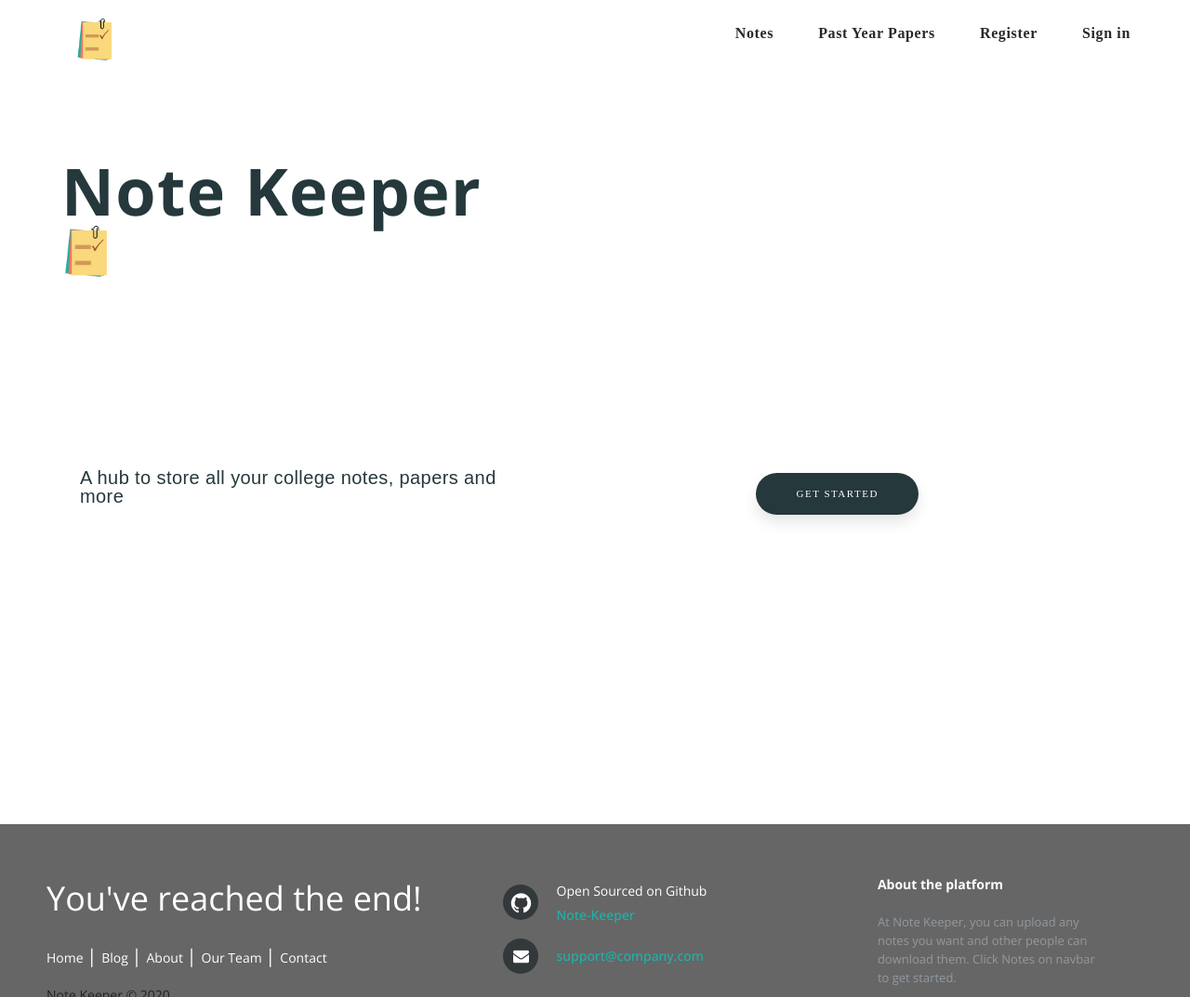
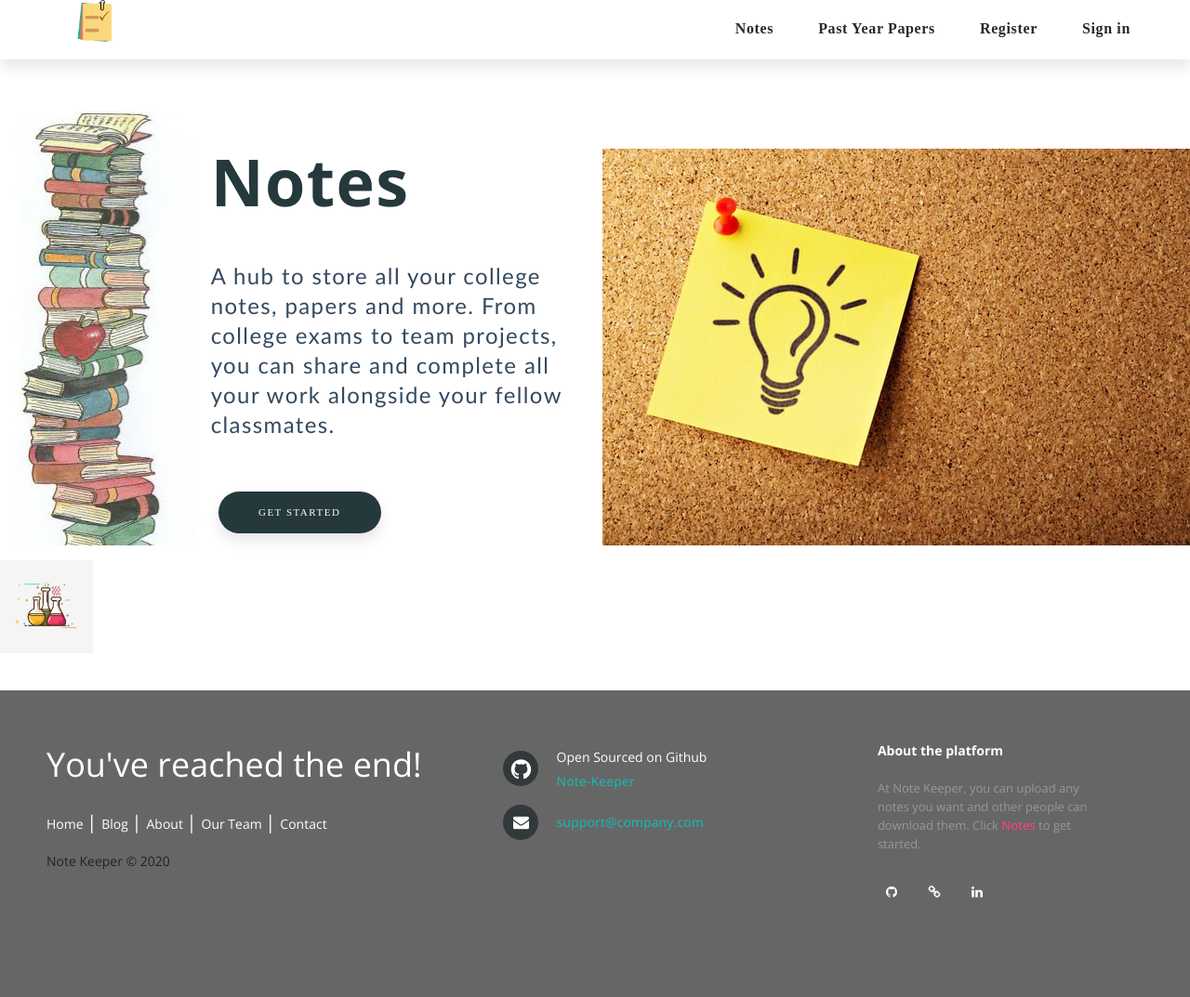
Before and after one commit to Anjani100/Note-Keeper, a Django app: page / in a window 1280 px wide. Shown: the whole page at 93% size. Run offline with Django 3.2, Linux system fonts and the light colour scheme.

Commit message:
Styling of home page started.

```diff
--- a/noteKeeper/main/static/main/css/random-styling.css
+++ b/noteKeeper/main/static/main/css/random-styling.css
@@ -3,8 +3,6 @@
     height: 45px;
     font-size: 11px;
     position: relative;
-    bottom: 460%;
-    left: 20%;
     font-family: Gadget;
     text-transform: uppercase;
     letter-spacing: 1.5px;
@@ -65,21 +63,25 @@
     padding-bottom: 70px;
 }
 .logo-actual {
-    padding-top: 20px;
+    padding-bottom: 20px;
     width: 45px;
 }
 .mdl-layout .mdl-layout__header--transparent{
     background-color: white;
 }
+h4 {
+    font-family: Calibri;
+    color: #34495E;
+}
 h6 {
     color: #0C090A;
     font-family: Gadget;
     font-weight: 550;
+    padding-bottom: 10px;
 }
 .normal {
     position: relative;
     color: #25383C;
-    padding: 70px;
     font-family: "Comic Sans", Gadget, sans-serif;
     font-size: 20px;
     font-weight: 200;
@@ -91,7 +93,6 @@ h6 {
   display: block;
   position: relative;
   color: #25383C;
-  padding: 50px;
   font-family: "Comic Sans", Gadget, sans-serif;
   font-size: 70px;
   font-weight: 200;
--- a/noteKeeper/main/templates/main/header.html
+++ b/noteKeeper/main/templates/main/header.html
@@ -8,6 +8,17 @@
     <script src="{% static 'main/js/material.js' %}"></script>
     <link href="//fonts.googleapis.com/css?family=Roboto:300,300i,400,400i,700,700i" rel="stylesheet">
     <style>
+        .mdl-layout .mdl-layout__header--transparent{
+            background-color: white;
+            box-shadow: 0px 8px 15px rgba(0, 0, 0, 0.1);
+        }
+        h6 {
+            padding-bottom: 10px;
+        }
+        .logo-actual {
+            padding-bottom: 20px;
+            width: 45px;
+        }
         #loading {
             position: relative;
             width: 100%;
--- a/noteKeeper/main/templates/main/home.html
+++ b/noteKeeper/main/templates/main/home.html
@@ -3,18 +3,38 @@
 
             {% block content %}
                 {% load static %}
+                <style>
+                    h4 {
+                        font-family: Calibri;
+                        color: #34495E;
+                    }
+                    .side-book {
+                        width: 200px;
+                    }
+                    .chem {
+                        width: 100px;
+                    }
+                </style>
                 <!-- Title -->
                 <div class="mdl-grid">
-                    <div class="mdl-cell mdl-cell--6-col mdl-cell--8-col-tablet title-main"><b>Note Keeper</b>&nbsp;<img class = "logo" src = "{% static 'images/logo.png' %}"></div>
-                    <div class="mdl-cell mdl-cell--6-col mdl-cell--8-col-tablet"></div>
-                    <div class="mdl-cell mdl-cell--6-col mdl-cell--6-col-tablet normal">A hub to store all your college notes, papers and more</div>
+                    <div class="mdl-cell mdl-cell--2-col mdl-cell--6-col-tablet title-main" style = "background-image: url('{% static "images/home-notes1.jpg" %}');">
+                    </div>
+                    <div class="mdl-cell mdl-cell--4-col mdl-cell--8-col-tablet title-main">
+                        <p>&nbsp;</p>
+                        <b>Notes</b>&nbsp;
+                        <p>&nbsp;</p>
+                        <h4>A hub to store all your college notes, papers and more. From college exams to team projects, you can share and complete all your work alongside your fellow classmates.</h4>
+                        <p>&nbsp;</p>
+                        {% if user.is_authenticated %}
+                            <a href="notes/"><button class="reg-button">Notes</button></a>
+                        {% else %}
+                            <div class="mdl-cell mdl-cell--6-col mdl-cell--6-col-tablet normal"><a href="register/"><button class="reg-button">Get Started</button></a></div>
+                        {% endif %}
+                    </div>
+                    <div class="mdl-cell mdl-cell--6-col mdl-cell--8-col-tablet">
+                        <p>&nbsp;</p>
+                        <img src = "{% static 'images/home-notes.jpg' %}">
+                    </div>
                 </div>
-                <div class="mdl-grid">
-                    <div class="mdl-cell mdl-cell--6-col mdl-cell--8-col-tablet title-main">&nbsp;</div>
-                    {% if user.is_authenticated %}
-                        <div class="mdl-cell mdl-cell--6-col mdl-cell--6-col-tablet normal"><a href="notes/"><button class="reg-button">Notes</button></a></div>
-                    {% else %}
-                        <div class="mdl-cell mdl-cell--6-col mdl-cell--6-col-tablet normal"><a href="register/"><button class="reg-button">Get Started</button></a></div>
-                    {% endif %}
-                </div>
+                <div><img class = "chem" src = "{% static 'images/home-chem.jpg' %}"></div>
             {% endblock %}
--- a/noteKeeper/main/templates/main/includes/footer.html
+++ b/noteKeeper/main/templates/main/includes/footer.html
@@ -238,7 +238,7 @@
 
                 <p class="footer-company-about">
                     <span>About the platform</span>
-                    At Note Keeper, you can upload any notes you want and other people can download them. Click Notes on navbar to get started.
+                    At Note Keeper, you can upload any notes you want and other people can download them. Click <a href = "/notes">Notes</a> to get started.
                 </p>
 
                 <div class="mdl-mega-footer__bottom-section">
```
Also changed, not shown: noteKeeper/db.sqlite3, noteKeeper/main/static/images/home-chem.jpg (added), noteKeeper/main/static/images/home-notes.jpg (added), noteKeeper/main/static/images/home-notes1.jpg (added).
